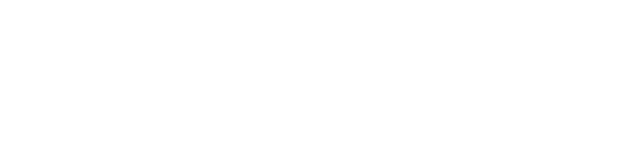
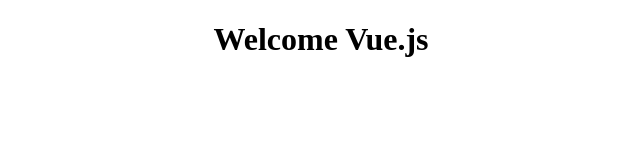
Before and after one commit to alegreco7/vue-hello, a plain HTML site: page index.html in a window 1280 px wide. Shown: the whole page, without its empty margins (319-959 px from the left). Drawn offline with nearby package versions, Linux system fonts and the light colour scheme.

Commit message:
esercizio completato

```diff
--- a/index.html
+++ b/index.html
@@ -7,7 +7,11 @@
 </head>
 <body>
 
-
+    <div id="app">
+        <div style="text-align: center;">
+            <h1> {{message}} </h1>
+        </div>
+    </div>
 
     <script src="https://unpkg.com/vue@3/dist/vue.global.js"></script>
     <script src="js/script.js"></script>
--- a/js/script.js
+++ b/js/script.js
@@ -0,0 +1,9 @@
+const {createApp} = Vue;
+
+createApp({
+    data() {
+        return {
+            message: 'Welcome Vue.js',
+        }
+    },
+}).mount('#app')
```
